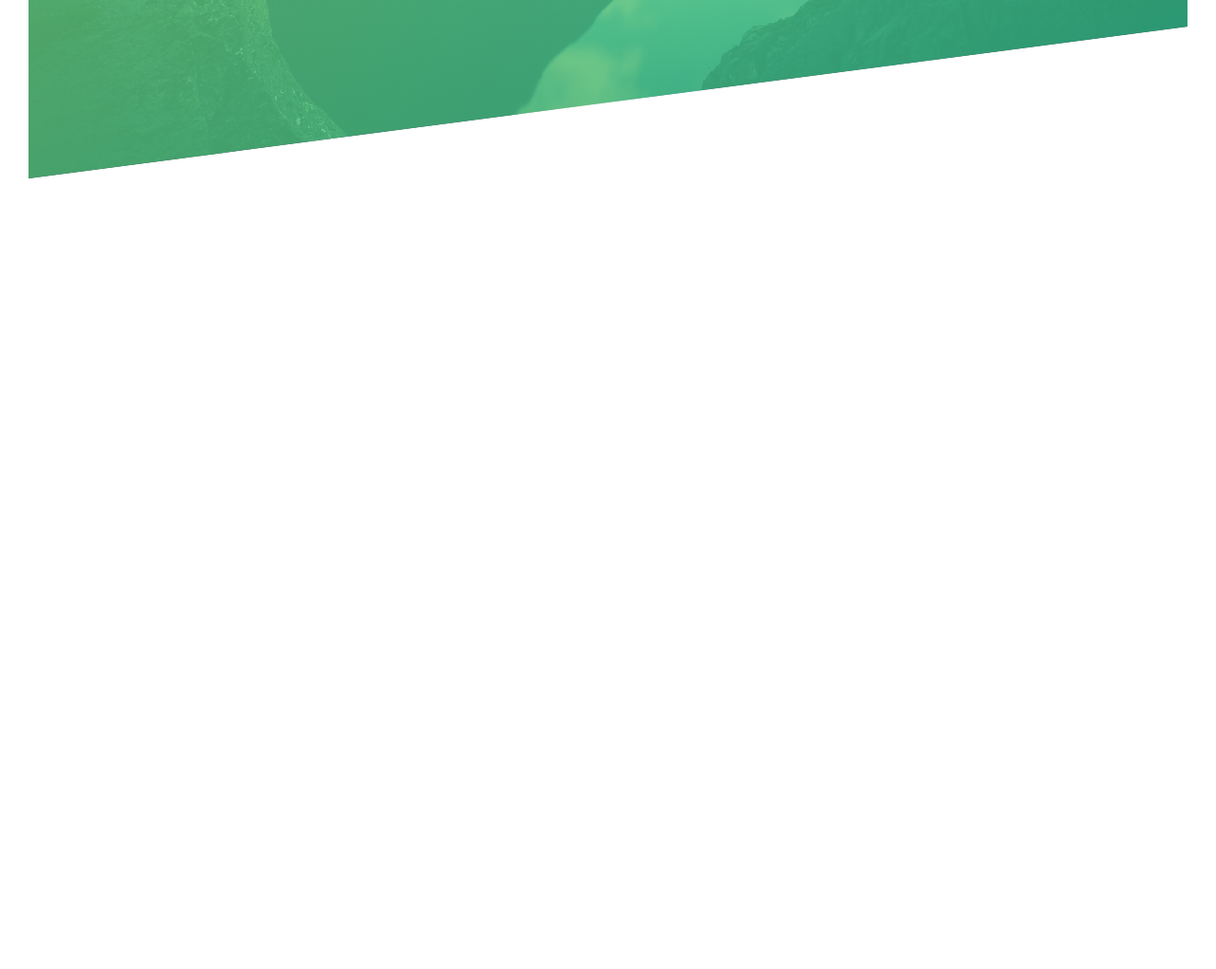
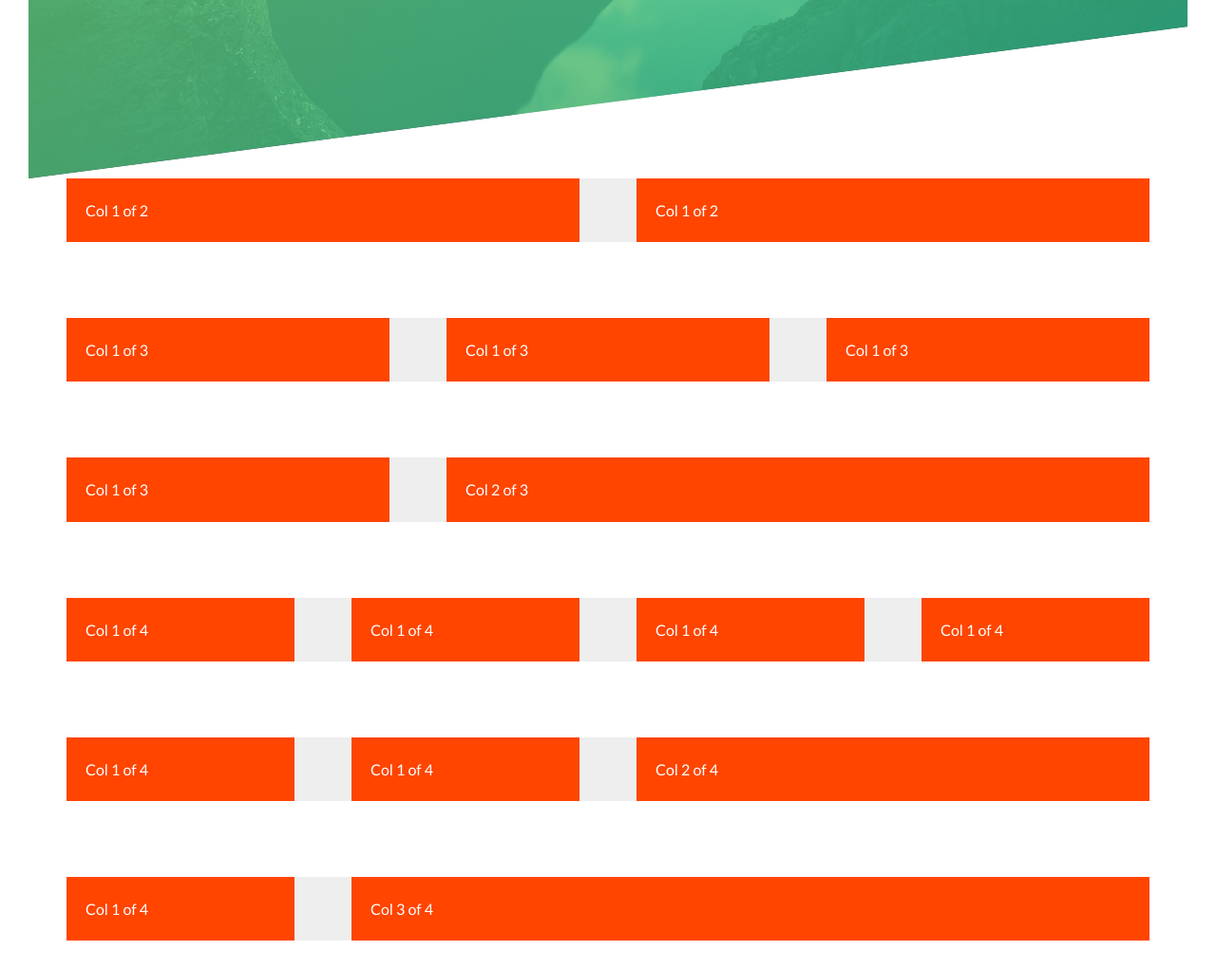
Before and after one commit to IsmaelB83/natours-udemy, a website: page index.html in a window 1280 px wide. Shown: the part 602-1623 px from the top of the page at 95% size. Before the commit the page ends 956 px from the top, so only its background shows below. Drawn offline with Linux system fonts and the light colour scheme.

Commit message:
Adding custom grid to project

```diff
--- a/index.html
+++ b/index.html
@@ -1,5 +1,6 @@
 <!DOCTYPE html>
 <html lang="en">
+
 <head>
     <!-- Responsive-->
     <meta charset="UTF-8">
@@ -15,6 +16,7 @@
     <!-- Website title -->
     <title>Natours | Exciting tourx for adventurous people</title>
 </head>
+
 <body>
     <header class="header">
         <div class="header__logo-box">
@@ -29,6 +31,77 @@
             <a href="#" class="btn btn--white btn--animated">Discover our tours</a>
         </div>
     </header>
-    <br><br><br><br><br>
+
+    <section class="grid-test">
+
+        <div class="row">
+            <div class="col-1-of-2">
+                Col 1 of 2
+            </div>
+            <div class="col-1-of-2">
+                Col 1 of 2
+            </div>
+        </div>
+
+        <div class="row">
+            <div class="col-1-of-3">
+                Col 1 of 3
+            </div>
+            <div class="col-1-of-3">
+                Col 1 of 3
+            </div>
+            <div class="col-1-of-3">
+                Col 1 of 3
+            </div>
+        </div>
+
+        <div class="row">
+            <div class="col-1-of-3">
+                Col 1 of 3
+            </div>
+            <div class="col-2-of-3">
+                Col 2 of 3
+            </div>
+        </div>
+
+        <div class="row">
+            <div class="col-1-of-4">
+                Col 1 of 4
+            </div>
+            <div class="col-1-of-4">
+                Col 1 of 4
+            </div>
+            <div class="col-1-of-4">
+                Col 1 of 4
+            </div>
+            <div class="col-1-of-4">
+                Col 1 of 4
+            </div>
+        </div>
+
+        <div class="row">
+            <div class="col-1-of-4">
+                Col 1 of 4
+            </div>
+            <div class="col-1-of-4">
+                Col 1 of 4
+            </div>
+            <div class="col-2-of-4">
+                Col 2 of 4
+            </div>
+        </div>
+
+        <div class="row">
+            <div class="col-1-of-4">
+                Col 1 of 4
+            </div>
+            <div class="col-3-of-4">
+                Col 3 of 4
+            </div>
+        </div>
+
+    </section>
+
 </body>
+
 </html>
--- a/sass/abstracts/_mixins.scss
+++ b/sass/abstracts/_mixins.scss
@@ -0,0 +1,7 @@
+@mixin clearfix {
+    &::after {
+        content: '';
+        display: table;
+        clear: both;
+    }
+}
--- a/sass/abstracts/_variables.scss
+++ b/sass/abstracts/_variables.scss
@@ -1,6 +1,12 @@
+// COLOURS
 $color-primary: #55c57a;
 $color-primary-light: #7ed56f;
 $color-primary-dark: #28b485;
 
 $color-grey-dark: #777;
 $color-white: #fff;
+
+// GRID
+$grid-width: 114rem;
+$gutter-vertical: 8rem;
+$gutter-horizontal: 6rem;
--- /dev/null
+++ b/sass/layout/_grid.scss
@@ -0,0 +1,47 @@
+.row {
+    max-width: $grid-width;
+    background-color: #eee;
+    margin: 0 auto;
+
+    &:not(:last-child) {
+        margin-bottom: $gutter-vertical;
+    }
+
+    @include clearfix;
+
+    [class^="col-"]{
+        float: left;
+        background-color: orangered;
+        color: white;
+        padding: 20px;
+
+        &:not(:last-child) {
+            margin-right: $gutter-horizontal;
+        }
+    }
+
+    .col-1-of-2 {
+        width: calc((100% - #{$gutter-horizontal}) / 2 );
+    }
+
+    .col-1-of-3 {
+        width: calc((100% - 2 * #{$gutter-horizontal}) / 3 );
+    }
+
+    .col-1-of-4 {
+        width: calc((100% - 3 * #{$gutter-horizontal}) / 4 );
+    }
+
+    .col-2-of-3 {
+        width: calc( 2 * ((100% - 2 * #{$gutter-horizontal}) / 3 ) + #{$gutter-horizontal} );
+    }
+
+    .col-2-of-4 {
+        width: calc( 2 * ((100% - 3 * #{$gutter-horizontal}) / 4 ) + #{$gutter-horizontal} );
+    }
+
+    .col-3-of-4 {
+        width: calc( 3 * ((100% - 3 * #{$gutter-horizontal}) / 4 ) + 2 * #{$gutter-horizontal });
+    }
+
+}
--- a/sass/main.scss
+++ b/sass/main.scss
@@ -9,6 +9,7 @@
 
 @import "components/button";
 
+@import "layout/grid";
 @import "layout/header";
 
 @import "pages/home";
```
Also changed, not shown: css/style.css.
